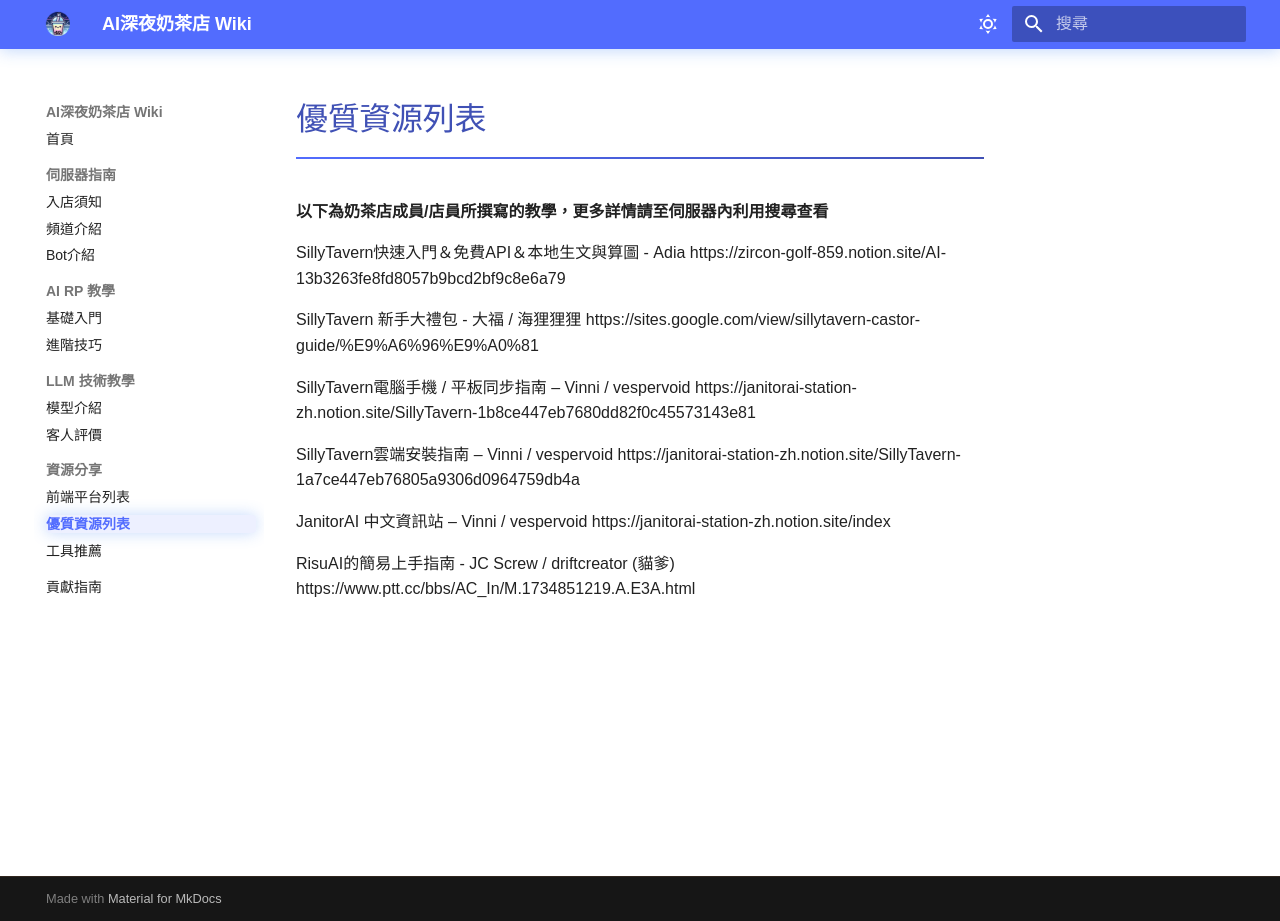
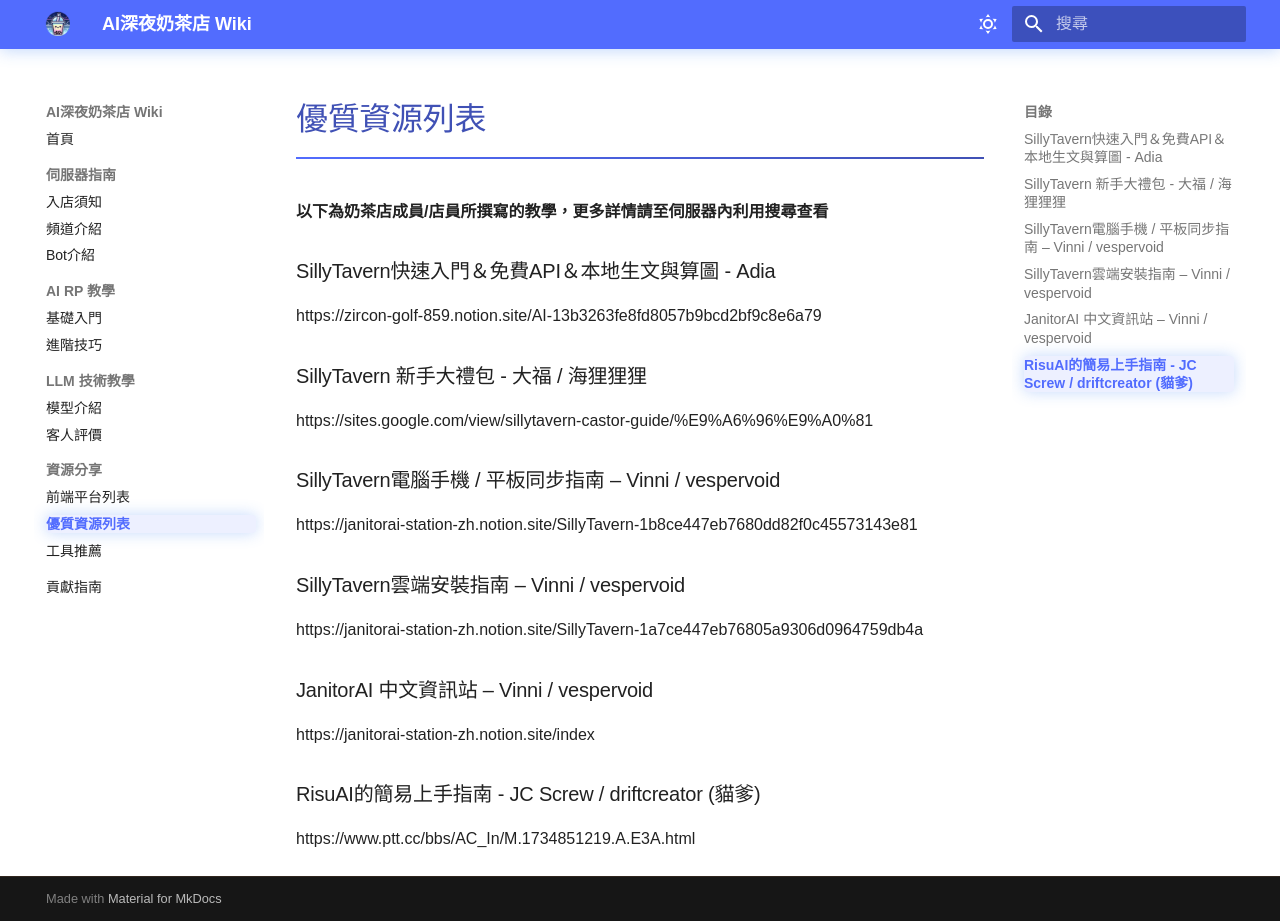
Before and after one commit to Chocochocococo/ai-milktea-wiki, an MkDocs documentation site: the page built from docs/resources/awesome-list.md, in a window 1280 px wide and 921 px high. Built offline with MkDocs 1.6.1 and Material for MkDocs 9.7.7, drawn with Linux system fonts in a browser that asks for light colours.

Commit message:
Update awesome-list.md

```diff
--- a/docs/resources/awesome-list.md
+++ b/docs/resources/awesome-list.md
@@ -11,20 +11,20 @@
 
 **以下為奶茶店成員/店員所撰寫的教學，更多詳情請至伺服器內利用搜尋查看**
 
-SillyTavern快速入門＆免費API＆本地生文與算圖 - Adia
+### SillyTavern快速入門＆免費API＆本地生文與算圖 - Adia
 https://zircon-golf-859.notion.site/AI-13b3263fe8fd8057b9bcd2bf9c8e6a79
 
-SillyTavern 新手大禮包 - 大福 / 海狸狸狸
+### SillyTavern 新手大禮包 - 大福 / 海狸狸狸
 https://sites.google.com/view/sillytavern-castor-guide/%E9%A6%96%E9%A0%81
 
-SillyTavern電腦手機 / 平板同步指南 – Vinni / vespervoid
+### SillyTavern電腦手機 / 平板同步指南 – Vinni / vespervoid
 https://janitorai-station-zh.notion.site/SillyTavern-1b8ce447eb7680dd82f0c45573143e81
 
-SillyTavern雲端安裝指南 – Vinni / vespervoid
+### SillyTavern雲端安裝指南 – Vinni / vespervoid
 https://janitorai-station-zh.notion.site/SillyTavern-1a7ce447eb76805a9306d0964759db4a
 
-JanitorAI 中文資訊站 – Vinni / vespervoid
+### JanitorAI 中文資訊站 – Vinni / vespervoid
 https://janitorai-station-zh.notion.site/index
 
-RisuAI的簡易上手指南 - JC Screw / driftcreator (貓爹)
+### RisuAI的簡易上手指南 - JC Screw / driftcreator (貓爹)
 https://www.ptt.cc/bbs/AC_In/M.1734851219.A.E3A.html
```
